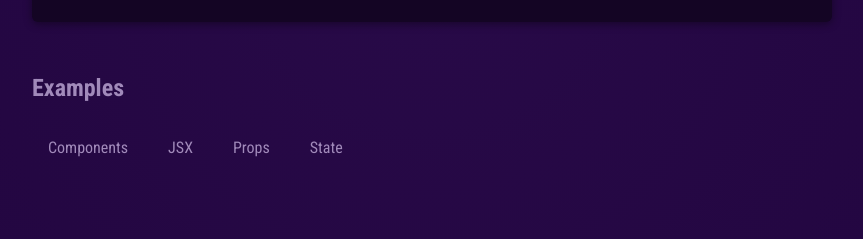
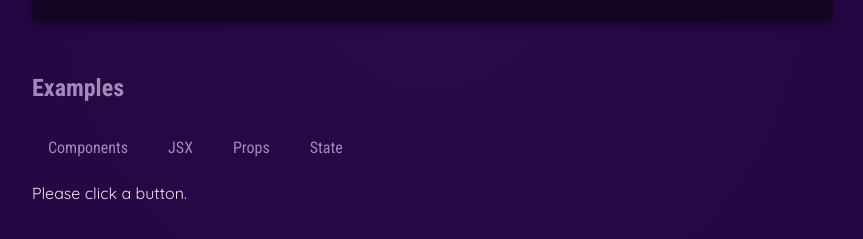
Before and after one commit to A-Alviento/react, a React (Vite) app in the folder react-complete-guide-course/01-starting-project/: page / in a window 1280 px wide. Shown: the part 677-916 px from the top of the page, without its empty margins (208-1071 px from the left). Built offline with nearby package versions, Linux system fonts and the light colour scheme.

Commit message:
Work with state

```diff
--- a/react-complete-guide-course/01-starting-project/src/App.jsx
+++ b/react-complete-guide-course/01-starting-project/src/App.jsx
@@ -1,13 +1,19 @@
+import { useState } from 'react';
 import { CORE_CONCEPTS } from "./data.js";
 import Header from './components/Header/Header.jsx';
 import CoreConcept from "./components/CoreConcept.jsx";
 import TabButton from './components/TabButton.jsx'
 
 function App() {
+  const [selectedTopic, setSelectedTopic] = useState('Please click a button.')
+
   function handleSelect(selectedButton){
     // selectedButton => 'components', etc.
-    console.log(selectedButton);
+    setSelectedTopic(selectedButton)
+    console.log(selectedTopic);
   }
+
+  console.log('APP COMPONENT EXECUTING')
 
   return (
     <div>
@@ -34,7 +40,7 @@ function App() {
             <TabButton onSelect={() => handleSelect('props')}>Props</TabButton>
             <TabButton onSelect={() => handleSelect('state')}>State</TabButton>
           </menu>
-
+          {selectedTopic}
         </section>
 
       </main>
```
